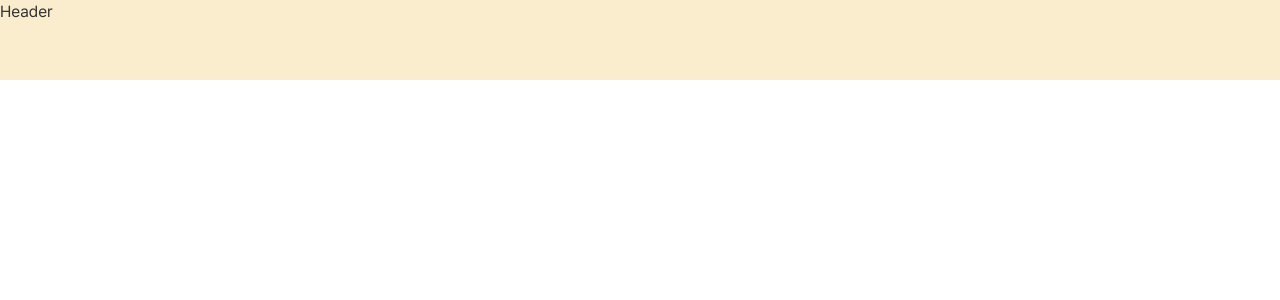
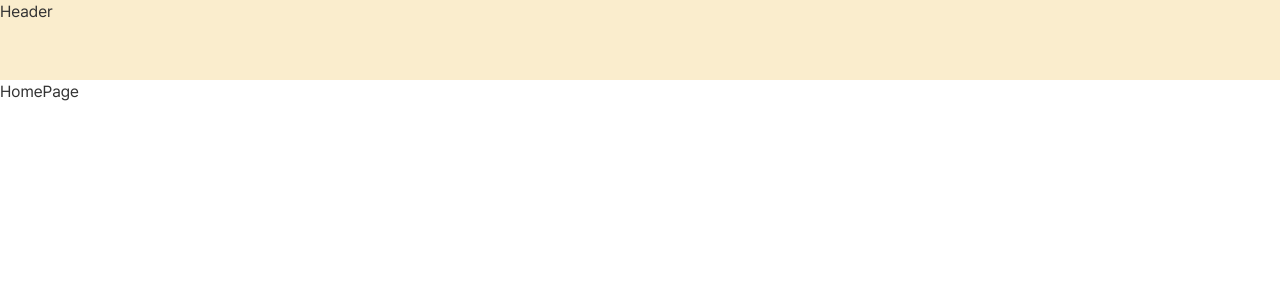
Before and after one commit to do-gather-challenge/do-gather, a Next.js app: page /home in a window 1280 px wide. Shown: the top 300 px of the page. Built offline with nearby package versions, Linux system fonts and the light colour scheme.

Commit message:
design:#16 layout에 header의 크기만큼 margin을 가진 main 태그 추가

```diff
--- a/src/app/(client)/layout.tsx
+++ b/src/app/(client)/layout.tsx
@@ -8,7 +8,7 @@
   return (
     <>
       <Header />
-      {children}
+      <main className="mt-15 min-h-screen w-full md:mt-20">{children}</main>
     </>
   );
 };
```
